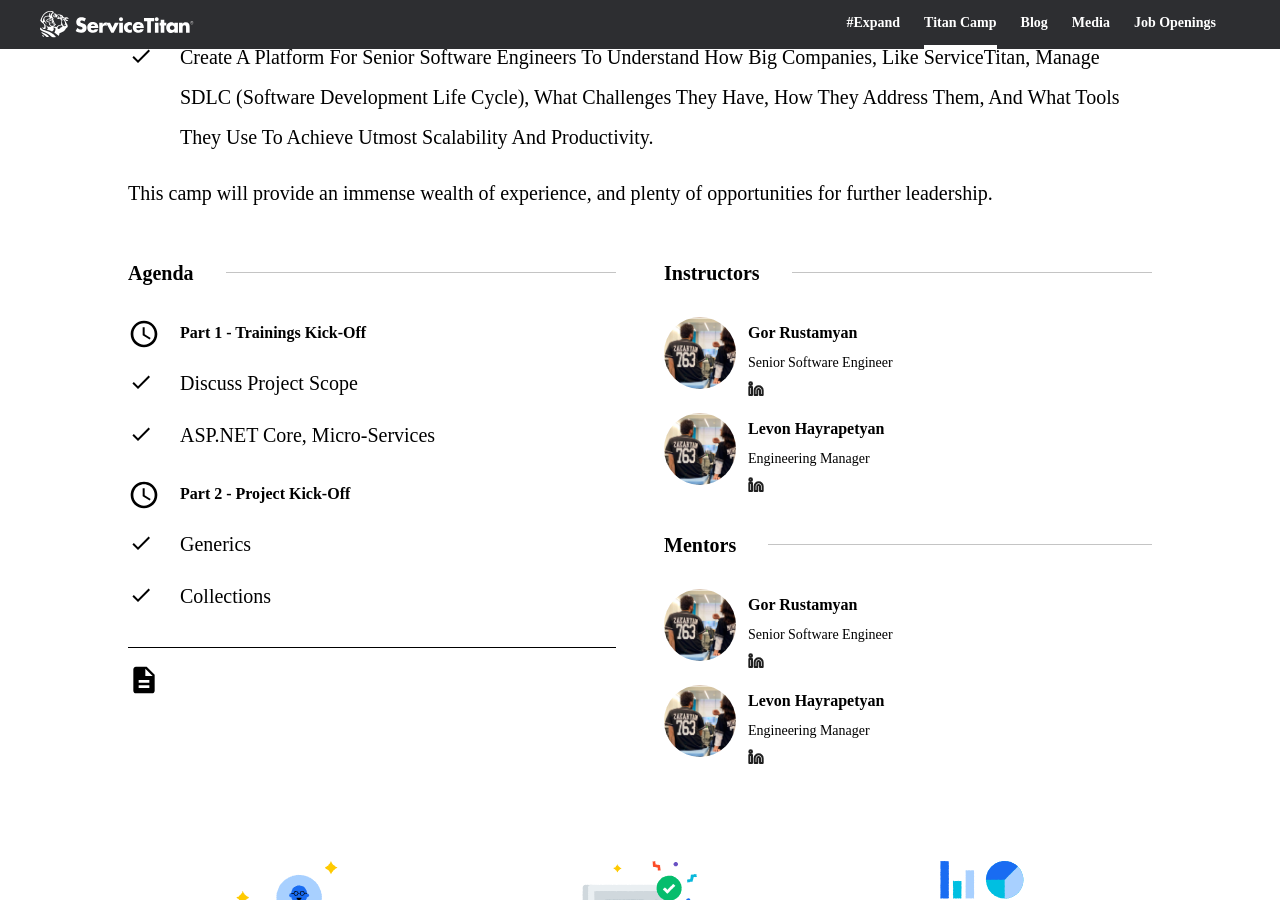
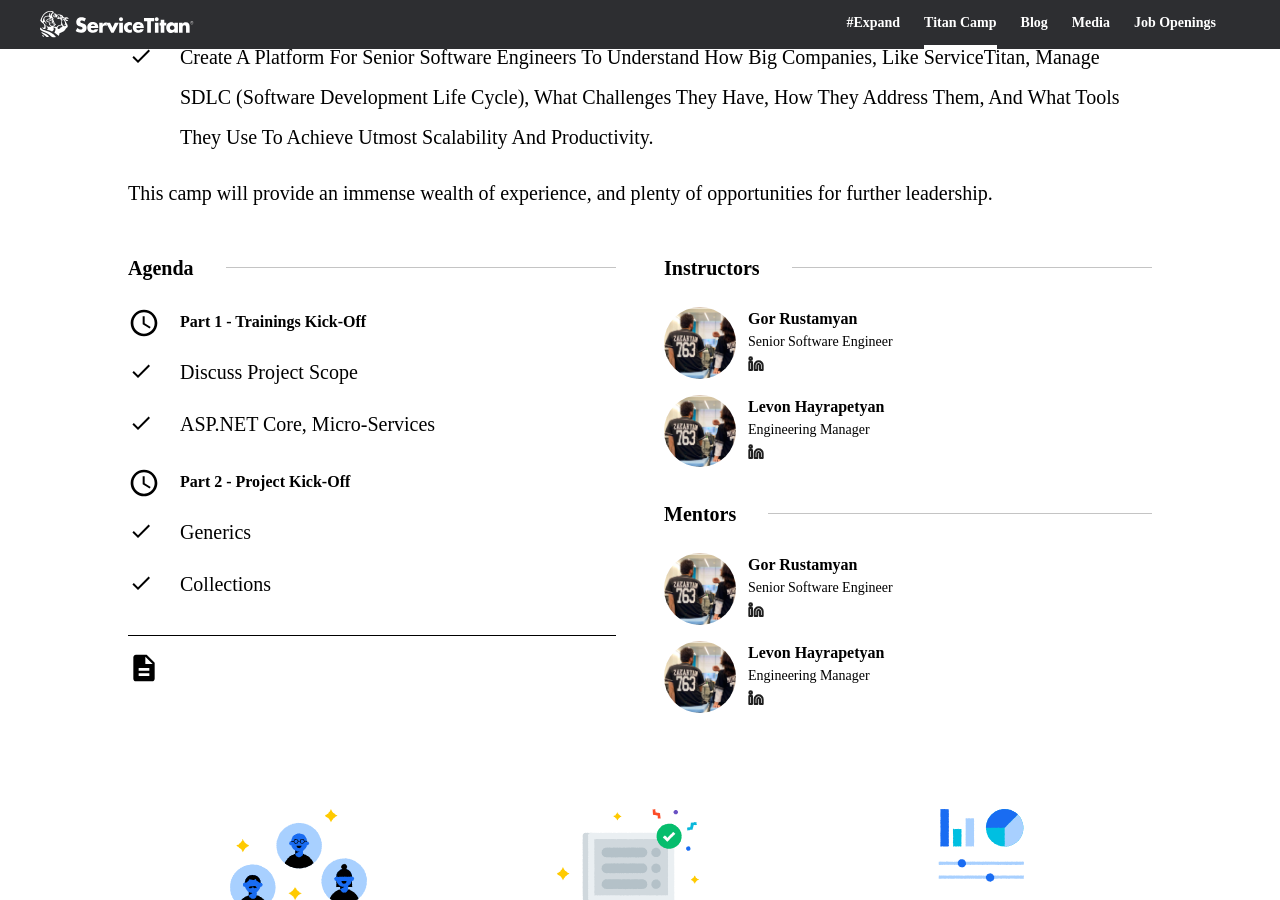
Before and after one commit to haykghazaryan-st/haykghazaryan-st.github.io, a Jekyll site: the page built from titan-camp.markdown, in a window 1280 px wide and 900 px high, scrolled down 1036 px. Built offline with Jekyll 4.4.1, drawn with Linux system fonts in a browser that asks for light colours; some web fonts are replaced.

Commit message:
fix titan camp line-height

```diff
--- a/_layouts/titan-camp.html
+++ b/_layouts/titan-camp.html
@@ -4,7 +4,7 @@ layout: page
 
 <div>{{ content }}</div>
 
-<div class="flex mt-10">
+<div class="flex mt-10 leading-normal">
 
   <div class="w-1/2 pr-6">
 
```
